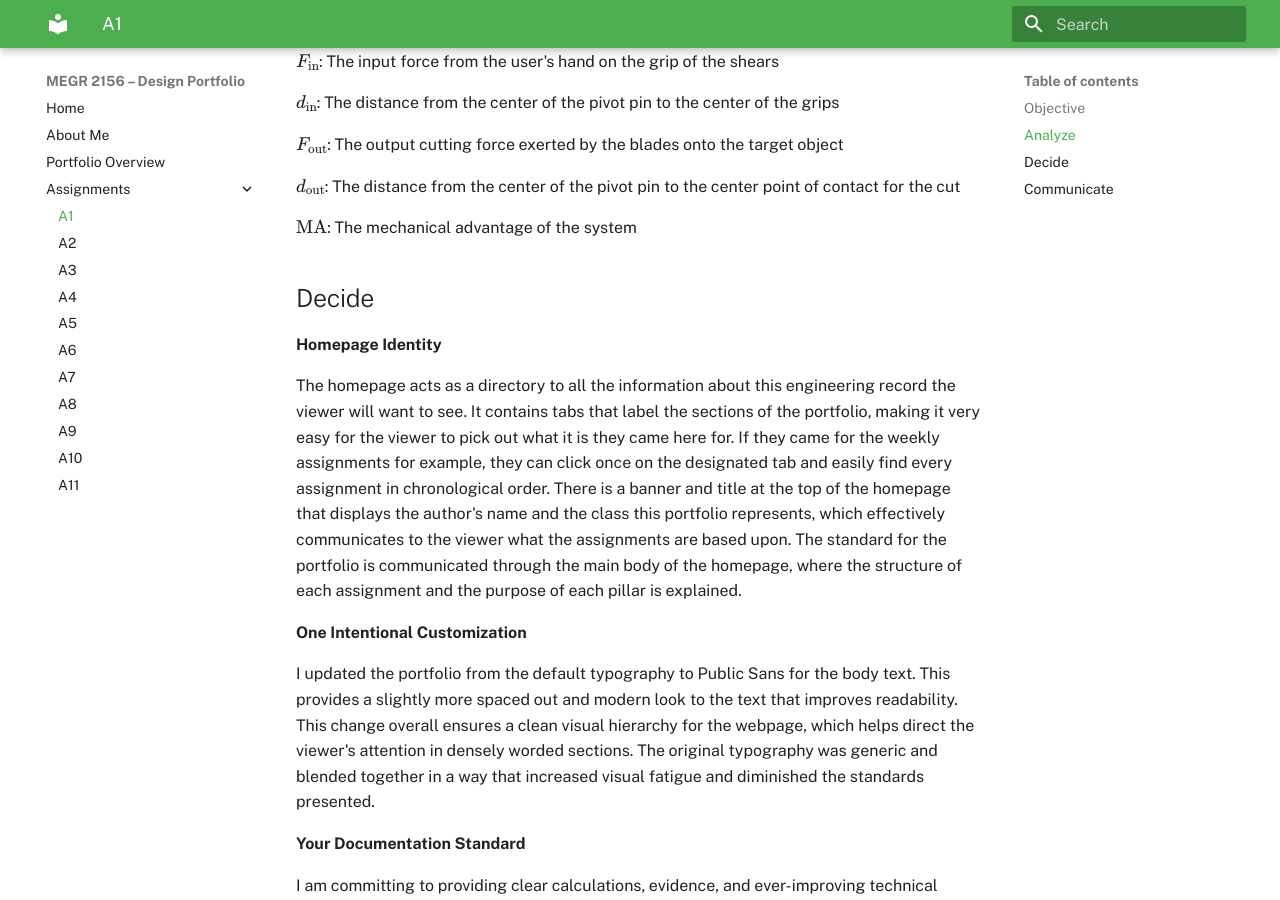
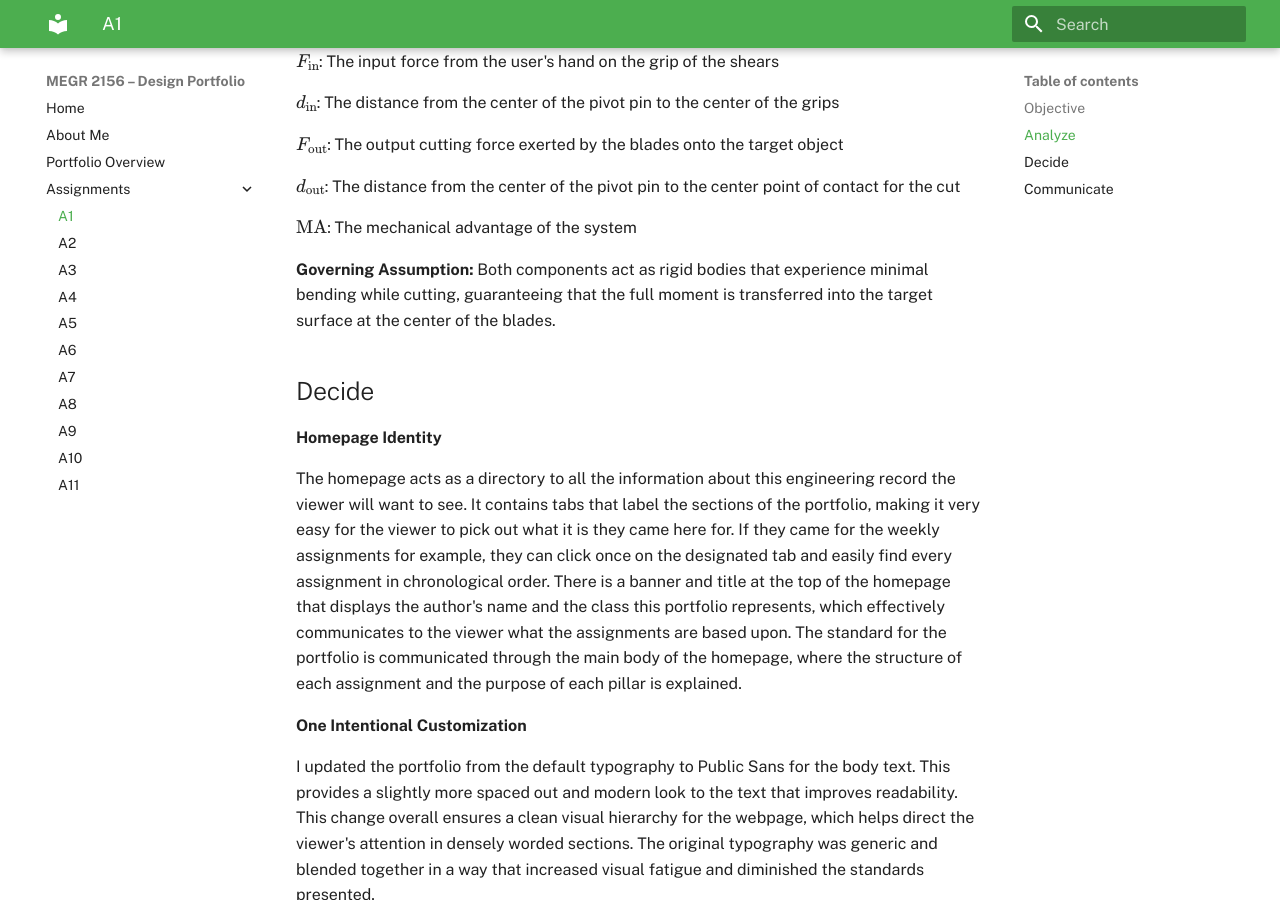
Before and after one commit to Jmswanchara/megr2156-portfolio, an MkDocs documentation site: the page built from docs/assignments/A01/index.md, in a window 1280 px wide and 900 px high, scrolled down 2350 px. Built offline with MkDocs 1.6.1 and Material for MkDocs 9.7.7, drawn with Linux system fonts in a browser that asks for light colours.

Commit message:
Add governing assumption for cutting mechanics
Added a governing assumption regarding the rigidity of components during cutting.

```diff
--- a/docs/assignments/A01/index.md
+++ b/docs/assignments/A01/index.md
@@ -66,6 +66,8 @@ $d_{\text{out}}$: The distance from the center of the pivot pin to the center po
 
 $\text{MA}$: The mechanical advantage of the system
 
+**Governing Assumption:** Both components act as rigid bodies that experience minimal bending while cutting, guaranteeing that the full moment is transferred into the target surface at the center of the blades.
+
 ## Decide
 
 **Homepage Identity**
```
